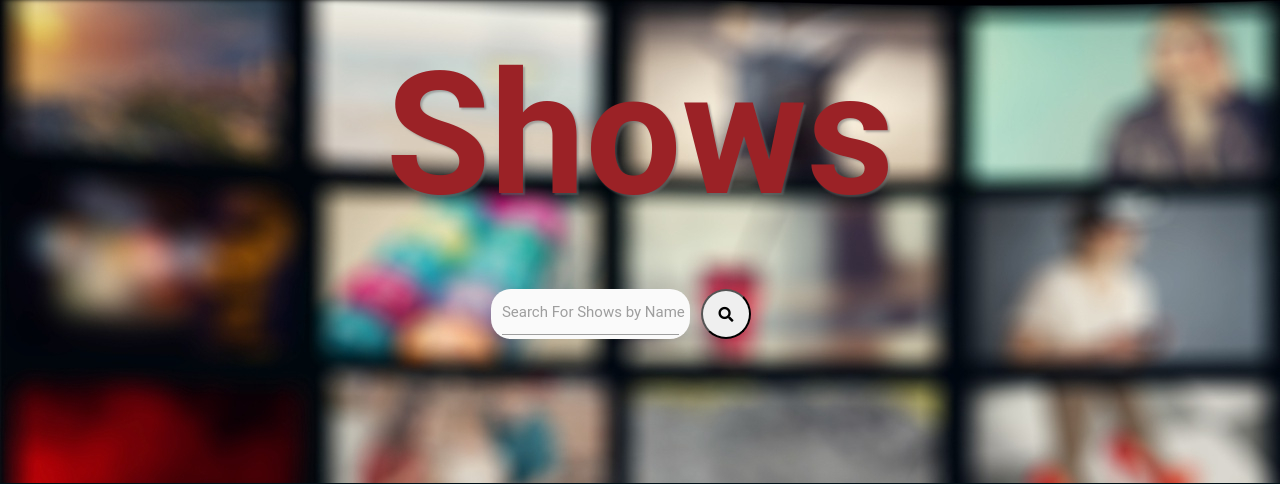
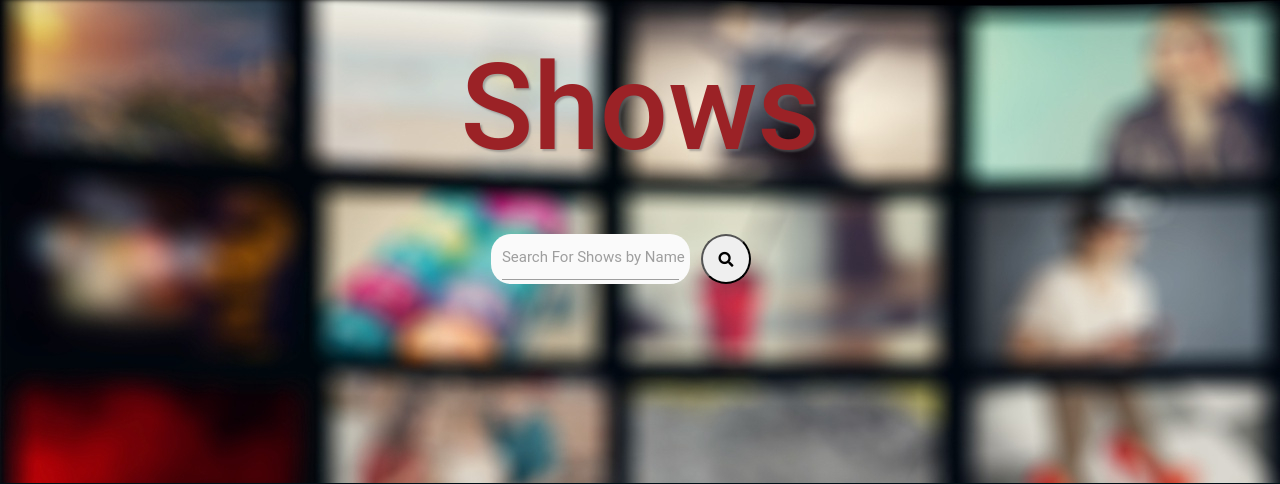
Before and after one commit to Code-Institute-Submissions/pbaker321-Binge-Flix, a Flask app: page /search in a window 1280 px wide. Shown: the part 64-548 px from the top of the page. Run offline with Flask 2, Linux system fonts and the light colour scheme; data that the repository does not hold is empty; some libraries are stand-ins or nearby versions.

Commit message:
Made page headings font smaller

```diff
--- a/static/css/style.css
+++ b/static/css/style.css
@@ -22,6 +22,14 @@ main {
     font-size: 170px;
     color: #9b2226;
     font-weight: 700;
+    border: #fafafa;
+    text-shadow: 2px 2px 2px rgba(111, 111, 114, 0.5);
+}
+
+.page-heading h1 {
+    font-size: 120px;
+    color: #9b2226;
+    font-weight: 500;
     border: #fafafa;
     text-shadow: 2px 2px 2px rgba(111, 111, 114, 0.5);
 }
--- a/templates/add_shows.html
+++ b/templates/add_shows.html
@@ -2,7 +2,7 @@
 {% block content %}
 
     <!-- Page Header -->
-    <div class="row center-align page-title">
+    <div class="row center-align page-heading">
         <h1>Add a Show</h1>
     </div>
 
--- a/templates/edit_show.html
+++ b/templates/edit_show.html
@@ -2,7 +2,7 @@
 {% block content %}
 
     <!-- Page Header -->
-    <div class="row center-align page-title">
+    <div class="row center-align page-heading">
         <h1>Edit {{ show.show_name }}</h1>
     </div>
 
--- a/templates/login.html
+++ b/templates/login.html
@@ -1,7 +1,7 @@
 {% extends "base.html" %}
 {% block content %}
 
-    <h3 class="center-align register-header page-title">Log In Now!</h3>
+    <h3 class="center-align register-header page-heading">Log In Now!</h3>
     <!-- Registration Form -->
     <div class="row">
         <form class="col s12 m8 offset-m2" method="POST" action="{{ url_for('login') }}">
--- a/templates/registration.html
+++ b/templates/registration.html
@@ -1,7 +1,7 @@
 {% extends "base.html" %}
 {% block content %}
 
-    <h3 class="center-align page-title">Register Now!</h3>
+    <h3 class="center-align page-heading">Register Now!</h3>
     <!-- Registration Form -->
     <div class="row">
         <form class="col s12 m8 offset-m2" method="POST" action="{{ url_for('register') }}">
--- a/templates/shows.html
+++ b/templates/shows.html
@@ -2,7 +2,7 @@
 {% block content %}
 
     <!-- Page Header -->
-    <div class="row center-align page-title">
+    <div class="row center-align page-heading">
         <h1>Shows</h1>
     </div>
 
```
